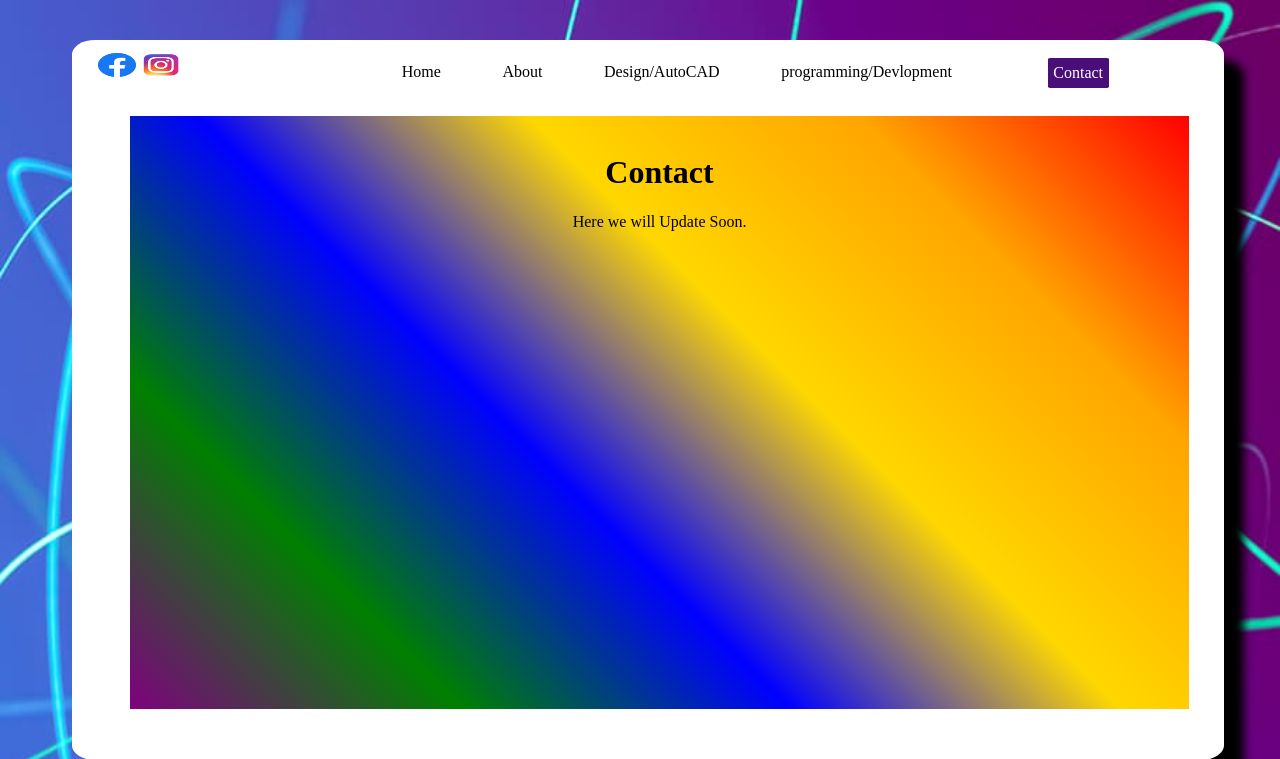
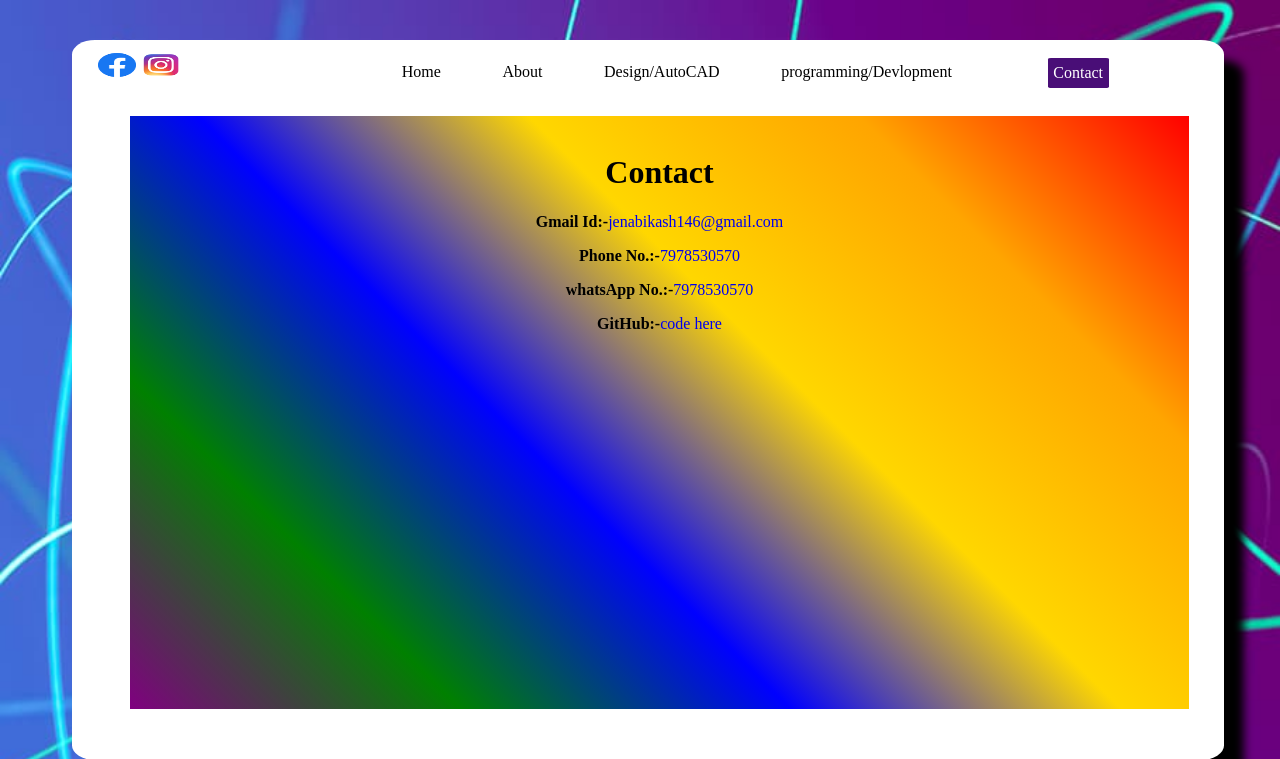
Before and after one commit to AIOSOID/BikashJenaPortfolio, a Flask app: page /cont in a window 1280 px wide. Shown: the top 759 px of the page. Run offline with Flask 2, Linux system fonts and the light colour scheme.

Commit message:
version 2.0
This is Bikash Jena
and This is my Portfolio code
& I the version is 2.0
also its avail on:- https://aiosoid.pythonanywhere.com/

```diff
--- a/templates/cont.html
+++ b/templates/cont.html
@@ -289,7 +289,10 @@
     	<a href="#" class="cont">Contact</a>
     	<div class="board">
     		<h1 style="text-align: center;">Contact</h1>
-    		<p style="text-align:center;">Here we will Update Soon.</p>
+    		<p style="text-align:center;"><b>Gmail Id:-</b><a style="text-decoration: none;" href="mailto:jenabikash146@gmail.com">jenabikash146@gmail.com</a></p>
+    		<p style="text-align:center;"><b>Phone No.:-</b><a style="text-decoration: none;" href="tel:+917978530570">7978530570</a></p>
+    		<p style="text-align:center;"><b>whatsApp No.:-</b><a style="text-decoration: none;" href="https://wa.me/+917978530570" target="_blank">7978530570</a></p>
+    		<p style="text-align:center;"><b>GitHub:-</b><a style="text-decoration: none;" href="https://github.com/AIOSOID/BikashJenaPortfolio.git" target="_blank">code here</a></p>
     	</div>
     </div>
 
```
